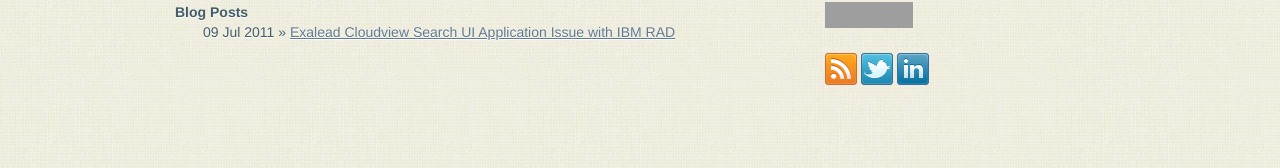
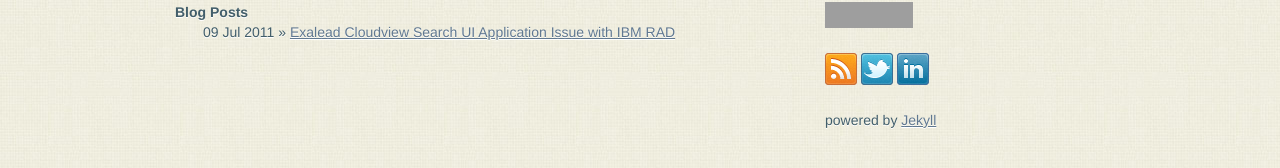
Before and after one commit to denisjacquemin/denisjacquemin.github.com, a Jekyll site: the page built from index.html, in a window 1280 px wide. Shown: the part 248-416 px from the top of the page. Built offline with Jekyll 4.4.1, drawn with Linux system fonts in a browser that asks for light colours; grey boxes are pictures that could not be loaded.

Commit message:
powered by added

```diff
--- a/_layouts/default.html
+++ b/_layouts/default.html
@@ -40,7 +40,7 @@
     <div id="top"></div>
     <div id="container">
         <header>
-            <a class="extra" href="/"><h1>@denisjacquemin's blog &raquo; home</h1></a>
+            <a href="/"><h1>@denisjacquemin's blog &raquo; home</h1></a>
         </header>
         <nav>
             <p><a href="http://feeds.feedburner.com/denisjacquemin"><img src="http://feeds.feedburner.com/~fc/denisjacquemin?bg=F1EEE0&amp;fg=444444&amp;anim=1" height="26" width="88" style="border:0" alt="" /></a></p>
@@ -49,6 +49,7 @@
                 <li class="connect-item"><a href="http://twitter.com/denisjacquemin"><img src="/images/twitter.png" width="32" height="32" alt="Twitter"></a></li>
                 <li class="connect-item"><a href="http://www.linkedin.com/pub/denis-jacquemin/7/b2b/329"><img src="/images/linkedin.png" width="32" height="32" alt="LinkedIn"></a></li>
             </ul>
+            <p class="powered">powered by <a href="http://jekyllrb.com/">Jekyll</a></p>
         </nav>
         <section>
             {{ content }}
```
